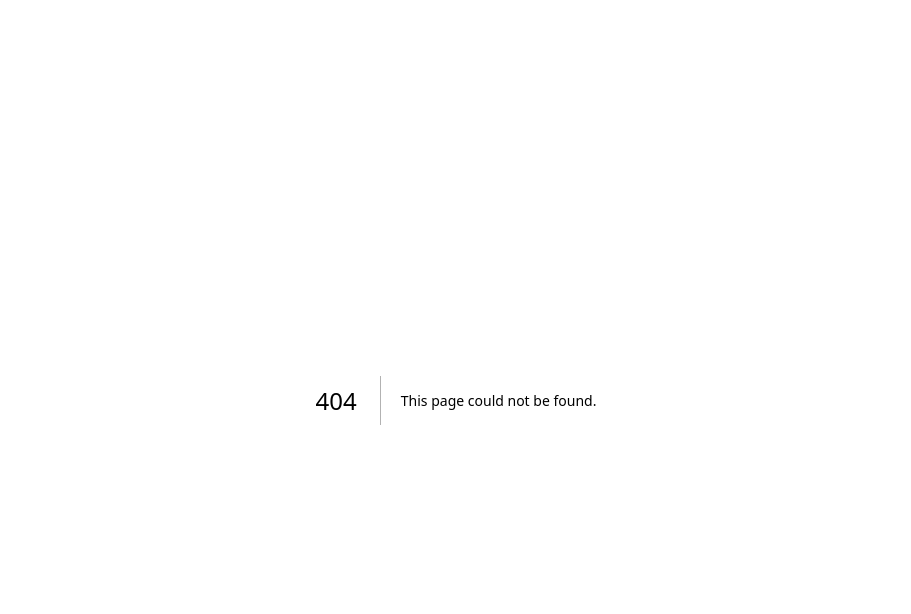
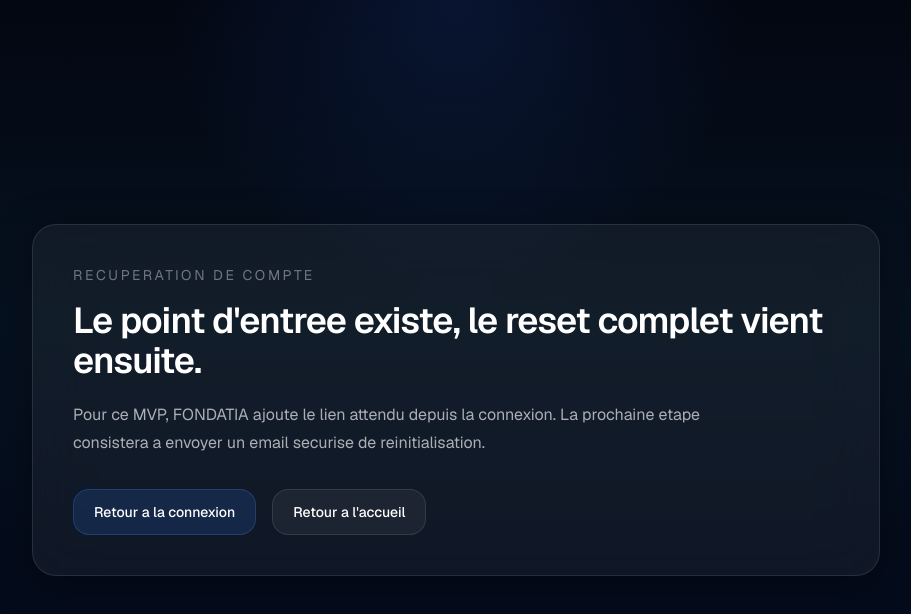
Before and after one commit to Djanix67/FONDATIA, a Next.js app: page /mot-de-passe-oublie in a window 1280 px wide. Before the commit this address had no page. Shown: the top 614 px of the page, without its empty margins (184-1095 px from the left). Built offline with nearby package versions, Linux system fonts and the light colour scheme.

Commit message:
Add forgot password entry page

```diff
--- /dev/null
+++ b/app/mot-de-passe-oublie/page.tsx
@@ -0,0 +1,36 @@
+import Link from "next/link"
+import { GlassCard } from "@/components/ui/glass-card"
+
+export default function ForgotPasswordPage() {
+  return (
+    <main className="min-h-screen bg-[radial-gradient(circle_at_top,rgba(38,99,235,0.14),transparent_28%),linear-gradient(180deg,#030712_0%,#06111f_40%,#020617_100%)] text-white">
+      <div className="mx-auto flex min-h-screen max-w-4xl items-center justify-center px-6 py-12">
+        <GlassCard className="w-full p-8 sm:p-10">
+          <p className="text-sm uppercase tracking-[0.18em] text-white/40">
+            Recuperation de compte
+          </p>
+          <h1 className="mt-4 text-3xl font-semibold tracking-tight text-white sm:text-4xl">
+            Le point d'entree existe, le reset complet vient ensuite.
+          </h1>
+          <p className="mt-5 max-w-2xl text-base leading-7 text-white/65">
+            Pour ce MVP, FONDATIA ajoute le lien attendu depuis la connexion. La prochaine etape consistera a envoyer un email securise de reinitialisation.
+          </p>
+          <div className="mt-8 flex flex-wrap gap-4">
+            <Link
+              href="/login"
+              className="rounded-2xl border border-blue-400/20 bg-blue-500/15 px-5 py-3 text-sm font-medium text-white transition hover:bg-blue-500/25"
+            >
+              Retour a la connexion
+            </Link>
+            <Link
+              href="/"
+              className="rounded-2xl border border-white/10 bg-white/5 px-5 py-3 text-sm font-medium text-white transition hover:bg-white/10"
+            >
+              Retour a l'accueil
+            </Link>
+          </div>
+        </GlassCard>
+      </div>
+    </main>
+  )
+}
```
